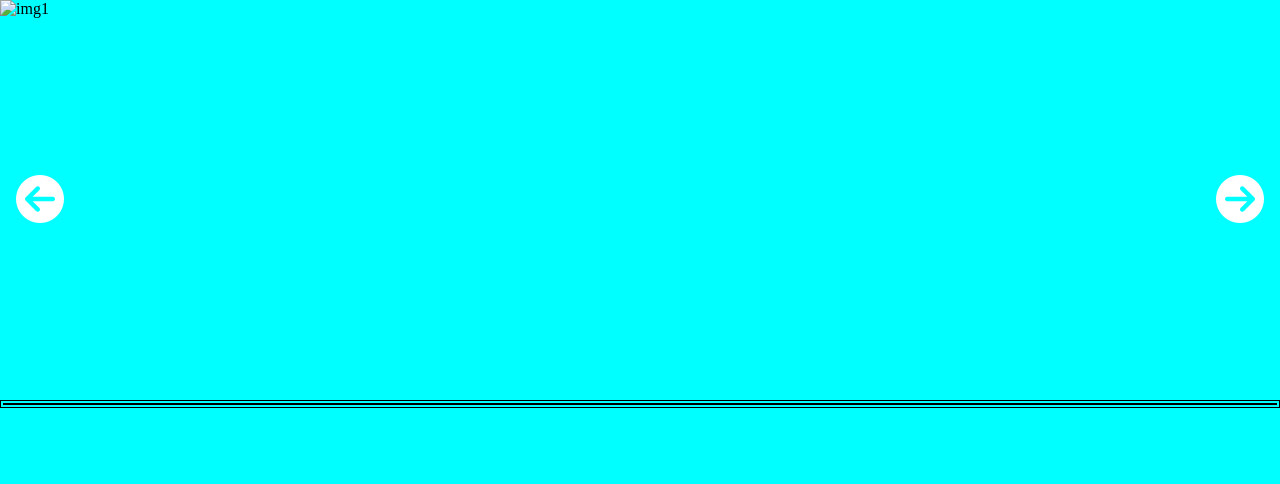
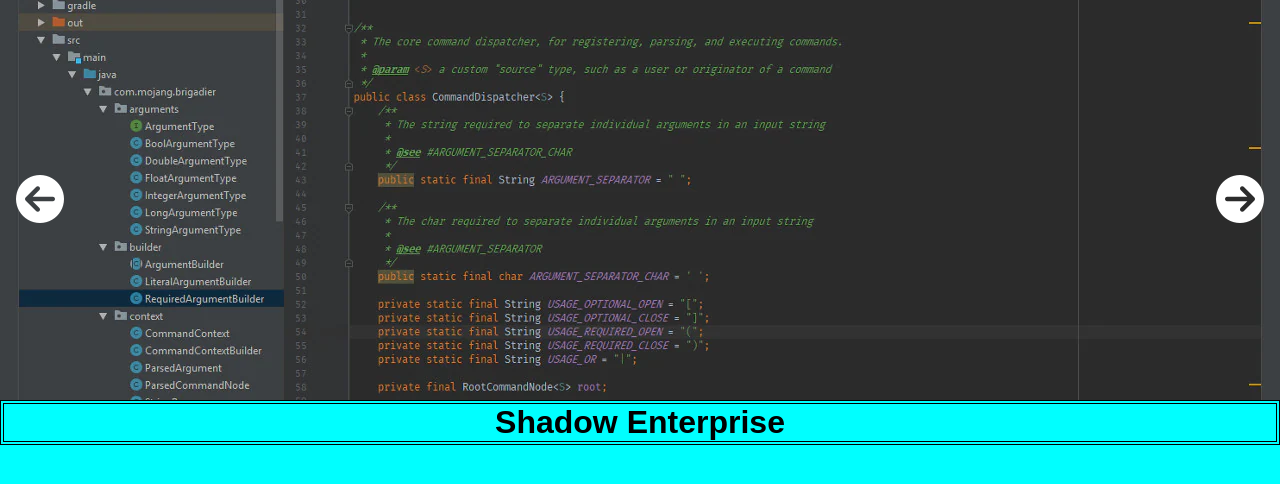
Before and after one commit to ShadowTheBest/senterprise, a plain HTML site: page index.html in a window 1280 px wide. Drawn offline with Linux system fonts and the light colour scheme; files that its build step writes are made by us from their sources.

Commit message:
Update index.html

```diff
--- a/index.html
+++ b/index.html
@@ -4,16 +4,16 @@
     <meta charset="UTF-8">
     <link rel="stylesheet" href="https://cdnjs.cloudflare.com/ajax/libs/font-awesome/6.1.2/css/all.min.css" integrity="sha512-1sCRPdkRXhBV2PBLUdRb4tMg1w2YPf37qatUFeS7zlBy7jJI8Lf4VHwWfZZfpXtYSLy85pkm9GaYVYMfw5BC1A==" crossorigin="anonymous" referrerpolicy="no-referrer" />
     <meta name="viewport" content="width=device-width, initial-scale=1.0">
-    <link rel="stylesheet" type="text/css" href="./css/styles.css">
+    <link rel="stylesheet" type="text/css" href="./styles.css">
     <link rel="preconnect" href="https://fonts.googleapis.com">
     <title>Shadow Enterprise</title>
 
 </head>
 <body>
     <div id="slider">
-        <img src="./images/discordbotslider.png" alt="img1" class="imageslider active"/>
-        <img src="./images/mcforslide.png" alt="img2" class="imageslider"/>
-        <img src="./images/websiteforslider.jpg" alt="img3" class="imageslider"/>
+        <img src="./discordbotslider.png" alt="img1" class="imageslider active"/>
+        <img src="./mcforslide.png" alt="img2" class="imageslider"/>
+        <img src="./websiteforslider.jpg" alt="img3" class="imageslider"/>
         <div class="next">
             <i class="fa-solid fa-circle-arrow-right"></i>
         </div>
@@ -24,6 +24,6 @@
     <div id="h1">
         <h1></h1>
     </div>
-    <script src="./js/main.js"></script>
+    <script src="./main.js"></script>
 </body>
 </html>
```
